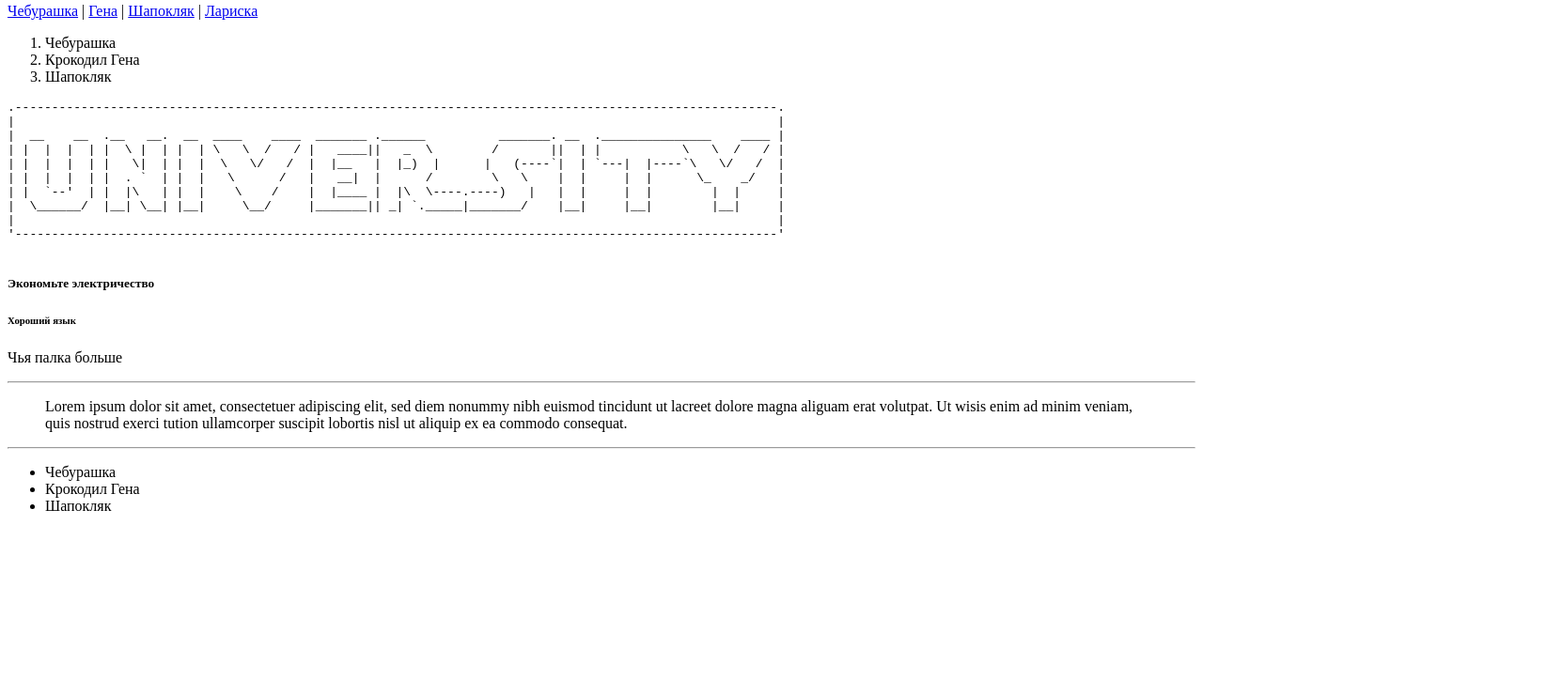
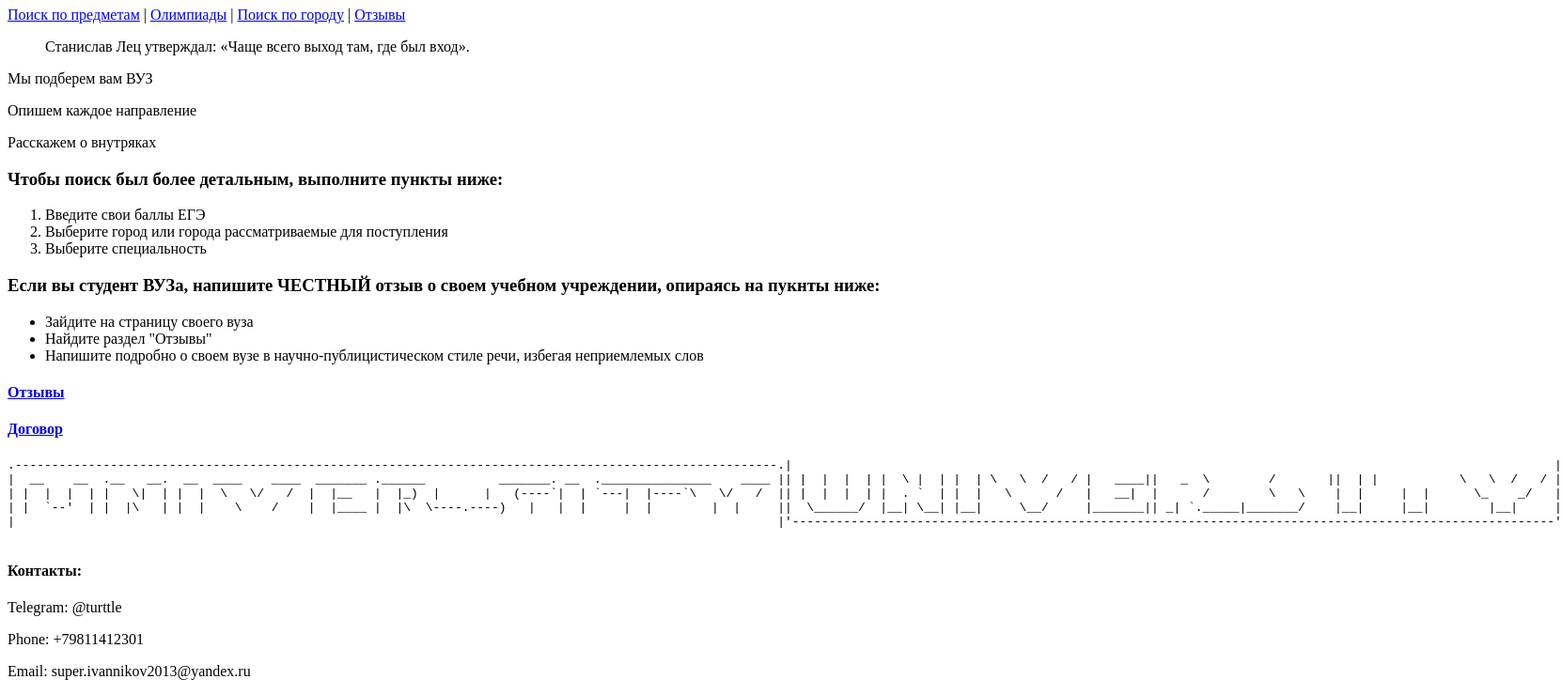
Before and after one commit to 14turtle14/14turtle14.github.io, a plain HTML site: page index.html in a window 1280 px wide. Shown: the part 73-813 px from the top of the page at 94% size, 1662 px wide, since content can reach past the window. Drawn offline with Linux system fonts and the light colour scheme.

Commit message:
updated text in index.html

```diff
--- a/index.html
+++ b/index.html
@@ -1,72 +1,44 @@
-<!DOCTYPE html>
-<html lang="ru">
-<head>
-    <meta charset="UTF-8">
-    <meta name = "author" content = "Ivannikov Daniil">
-    <meta name = "keywords" content = "University, Search">
-    <meta name = "description" content = "Do you want to go to university, but dont know where?">
-    <title>UniWhere</title>
-</head>
-<body>
-<header>
-    <section>
-        <article>
-            Here you can see info about uni, that you prefer
-        </article>
-        <p>Станислав Лец утверждал: <q>Чаще всего выход там, где был
-            вход</q>.</p>
-    </section>
-    <section>
-        <nav><a href="1.html">Чебурашка</a> | <a href="2.html">Гена</a> |
-            <a href="3.html">Шапокляк</a> | <a href="4.html">Лариска</a></nav>
-    </section>
-    <ol>
-        <li>Чебурашка</li>
-        <li>Крокодил Гена</li>
-        <li>Шапокляк</li>
-    </ol>
-</header>
-<main>
-    <section>
-            <pre>
-.--------------------------------------------------------------------------------------------------------.
-|                                                                                                        |
-|  __    __  .__   __.  __  ____    ____  _______ .______          _______. __  ._______________    ____ |
-| |  |  |  | |  \ |  | |  | \   \  /   / |   ____||   _  \        /       ||  | |           \   \  /   / |
-| |  |  |  | |   \|  | |  |  \   \/   /  |  |__   |  |_)  |      |   (----`|  | `---|  |----`\   \/   /  |
-| |  |  |  | |  . `  | |  |   \      /   |   __|  |      /        \   \    |  |     |  |      \_    _/   |
-| |  `--'  | |  |\   | |  |    \    /    |  |____ |  |\  \----.----)   |   |  |     |  |        |  |     |
-|  \______/  |__| \__| |__|     \__/     |_______|| _| `._____|_______/    |__|     |__|        |__|     |
-|                                                                                                        |
-'--------------------------------------------------------------------------------------------------------'
-            </pre>
-    </section>
-    <section>
-        <article>
-            <aside>
-                <h5>Экономьте электричество</h5>
-                <h6>Хороший язык</h6>
-                <p>Чья палка больше</p>
-            </aside>
-        </article>
-        <hr>
-        <blockquote>
-            <p>Lorem ipsum dolor sit amet, consectetuer adipiscing elit,
-                sed diem nonummy nibh euismod tincidunt ut lacreet dolore magna aliguam erat
-                volutpat. Ut wisis enim ad minim veniam, quis nostrud exerci tution ullamcorper
-                suscipit lobortis nisl ut aliquip ex ea commodo consequat.</p>
-        </blockquote>
-        <hr>
-    </section>
-    <section>
-        <ul>
-            <li>Чебурашка</li>
-            <li>Крокодил Гена</li>
-            <li>Шапокляк</li>
-        </ul>
-    </section>
-</main>
-<footer>
-</footer>
-</body>
-</html>
+<!DOCTYPE html><html lang="ru">
+<head>    <meta charset="UTF-8">
+    <meta name = "author" content = "Ivannikov Daniil">    <meta name = "keywords" content = "University, Search">
+    <meta name = "description" content = "Do you want to go to university, but dont know where?">    <title>UniWhere</title>
+    <link rel= "stylesheet" href = "main.css"></head>
+<body><header>
+    <h1>Тут вы можете найти информацию для поступления</h1>    <section>
+    <nav><a href="1.html">Поиск по предметам</a> | <a href="2.html">Олимпиады</a> |            <a href="3.html">Поиск по городу</a> | <a href="4.html">Отзывы</a></nav>
+</section></header>
+<main>    <section>
+    <blockquote>            <p>Станислав Лец утверждал:
+        <q>Чаще всего выход там, где был вход</q>.            </p>
+    </blockquote>    </section>
+    <section>        <aside>
+        <p>Мы подберем вам ВУЗ</p>            <p>Опишем каждое направление</p>
+        <p>Расскажем о внутряках</p>        </aside>
+    </section>    <h3>
+        Чтобы поиск был более детальным, выполните пункты ниже:    </h3>
+    <ol>        <li>Введите свои баллы ЕГЭ</li>
+        <li>Выберите город или города рассматриваемые для поступления</li>        <li>Выберите специальность</li>
+    </ol>    <section>
+        <h3>            Если вы студент ВУЗа, напишите <strong>ЧЕСТНЫЙ</strong> отзыв о своем учебном учреждении, опираясь на пукнты ниже:
+        </h3>        <ul>
+        <li>Зайдите на страницу своего вуза</li>            <li>Найдите раздел "Отзывы"</li>
+        <li>Напишите подробно о своем вузе в научно-публицистическом стиле речи, избегая неприемлемых слов</li>        </ul>
+    </section>    <section>
+        <article>            <h4><a href = "goggke">Отзывы</a></h4>
+            <h4><a href = "goggke">Договор</a></h4>        </article>
+    </section></main>
+<section>            <pre>
+.--------------------------------------------------------------------------------------------------------.|                                                                                                        |
+|  __    __  .__   __.  __  ____    ____  _______ .______          _______. __  ._______________    ____ || |  |  |  | |  \ |  | |  | \   \  /   / |   ____||   _  \        /       ||  | |           \   \  /   / |
+| |  |  |  | |   \|  | |  |  \   \/   /  |  |__   |  |_)  |      |   (----`|  | `---|  |----`\   \/   /  || |  |  |  | |  . `  | |  |   \      /   |   __|  |      /        \   \    |  |     |  |      \_    _/   |
+| |  `--'  | |  |\   | |  |    \    /    |  |____ |  |\  \----.----)   |   |  |     |  |        |  |     ||  \______/  |__| \__| |__|     \__/     |_______|| _| `._____|_______/    |__|     |__|        |__|     |
+|                                                                                                        |'--------------------------------------------------------------------------------------------------------'
+            </pre>    </section>
+<footer>    <section>
+    <h4>Контакты:</h4>        <p>
+    Telegram: @turttle        </p>
+    <p>            Phone: +79811412301
+    </p>        <p>
+    Email: super.ivannikov2013@yandex.ru        </p>
+</section></footer>
+</body></html>
```
